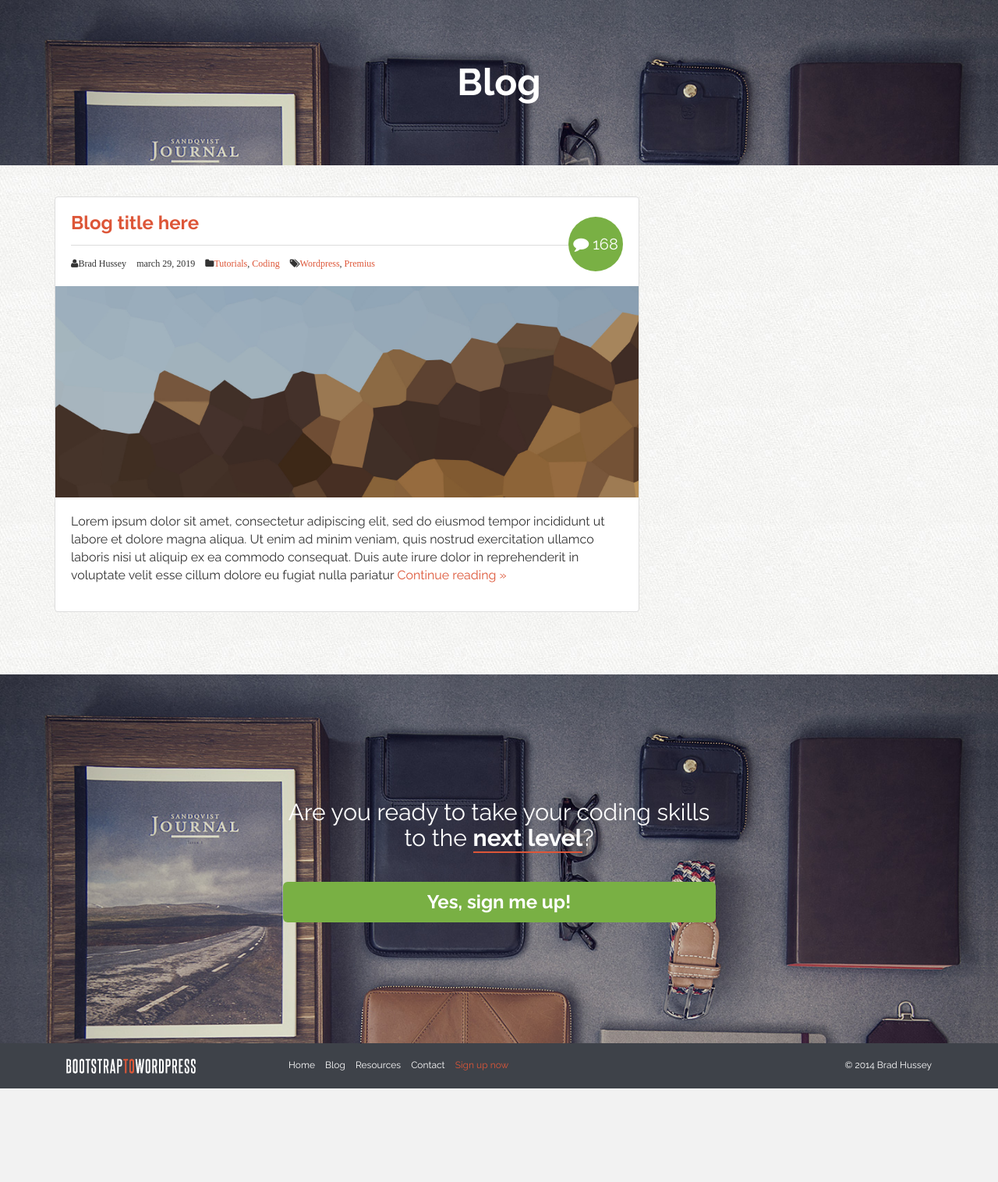
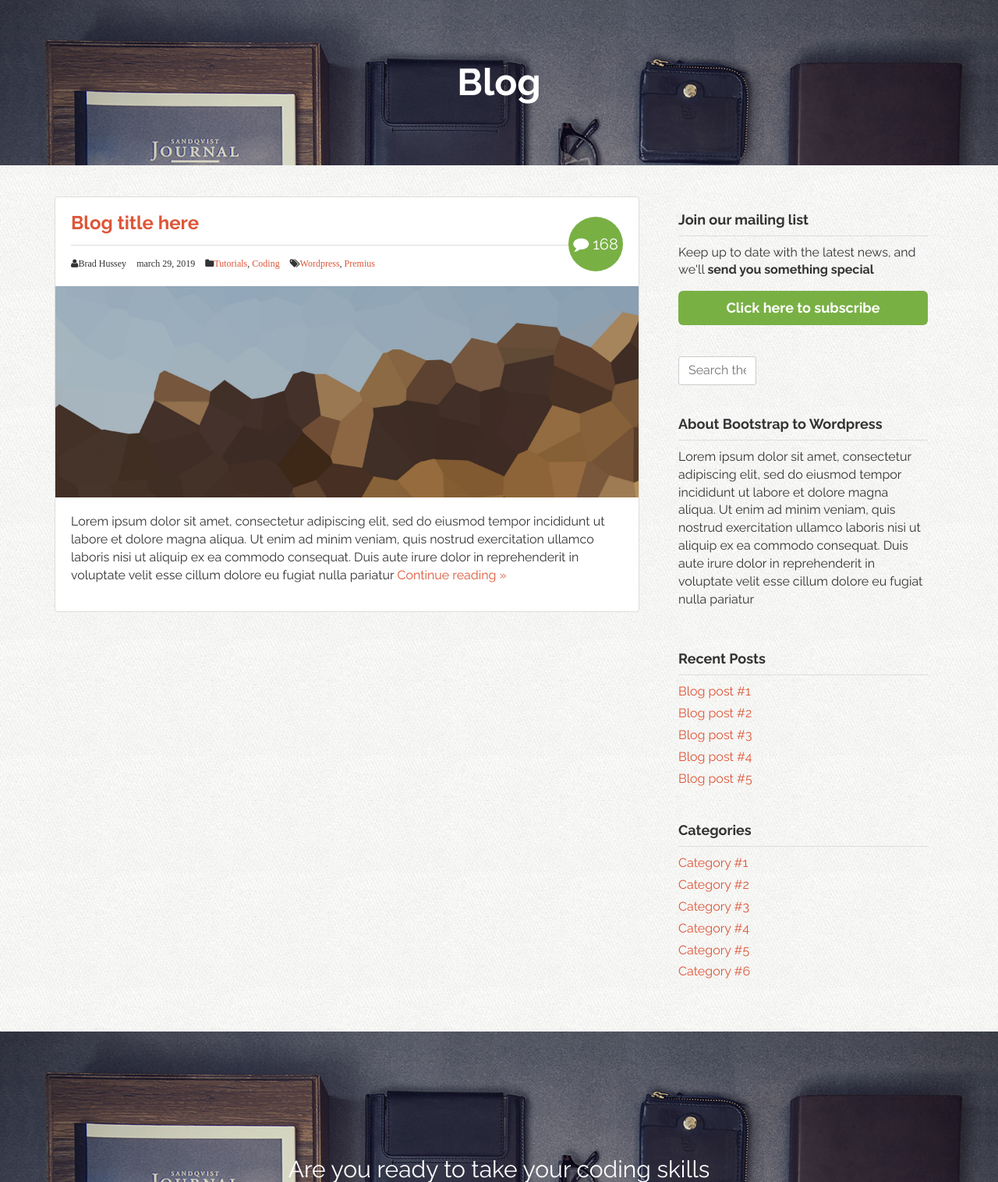
Before and after one commit to Z-Jonesy/B2W, a PHP site: page /blog.html in a window 1280 px wide. Shown: the part 51-1567 px from the top of the page at 78% size. Before the commit the page ends 1447 px from the top, so only its background shows below. Run offline with PHP 8.4, Linux system fonts and the light colour scheme.

Commit message:
add blog sidebar and css

```diff
--- a/assets/css/custom.css
+++ b/assets/css/custom.css
@@ -373,7 +373,7 @@ footer li.signup-link a:hover{
 }
 
 /* BLOG */
-.post {
+.post, widget {
   position: relative;
   border: solid 1px #ddd;
   background: white;
@@ -407,6 +407,28 @@ footer li.signup-link a:hover{
 }
 .post-details i.fa:first-child {
   padding: 0;
+}
+/* WIDGETS */
+
+.widget{
+  padding: 20px;
+}
+.widget h4 {
+  margin: 0 0 10px;
+  padding: 0 0 10px;
+  border-bottom: solid 1px #ddd;
+}
+.widget ul{
+  list-style: none;
+  margin: 0;
+  padding: 0;
+}
+.widget ul li{
+  margin: 0 0 5px;
+}
+.widget ul li:hover {
+  position: relative;
+  left: 1px;
 }
 
 /* COMMENTS */
@@ -457,6 +479,31 @@ i.ci{
 .ci.ci-instructor { background-position: -160px 0;}
 .ci.ci-device     { background-position: -200px 0;}
 
+/* FORMS */
+
+label{
+  display: block;
+  font-weight: bold;
+}
+input[type="text"],
+input[type="email"],
+input[type="url"],
+input[type="password"],
+input[type="search"],
+textarea {
+  color: #666;
+  border: 1px solid #ccc;
+  -webkit-border-radius: 3px;
+  -moz-border-radius: 3px;
+  border-radius: 3px;
+  display: block;
+  -webkit-box-sizing: border-box;
+  -moz-box-sizing: border-box;
+  box-sizing: border-box;
+  width: 100px;
+  padding: 6px 12px;
+}
+
 
 /* MEDIA QUERIES */
 @media screen and (max-width: 991px) {
--- a/blog.html
+++ b/blog.html
@@ -91,6 +91,50 @@
                 </div> <!-- post-excerpt -->
             </article> <!-- article -->
         </main> <!-- main -->
+
+        <!-- SIDEBAR --------------------------------------------------------------->
+        <aside class="col-sm-4">
+            <div class="widget">
+                <h4>Join our mailing list</h4>
+                <p>Keep up to date with the latest news, and we'll <strong>send you something special</strong></p>
+                <button class="btn btn-success btn-lg btn-block" data-toggle="modal" data-target="#myModal">
+                    Click here to subscribe
+                </button>
+            </div> <!-- widget -->
+            <div class="widget">
+                <form role="form" class="search-form" >
+                    <label for="sidebar-search" class="sr-only"></label>
+                    <input type="text" id="sidebar-search" placeholder="Search the blog...">
+                </form>
+            </div> <!-- widget -->
+            <div class="widget">
+                <h4>About Bootstrap to Wordpress</h4>
+                <p>Lorem ipsum dolor sit amet, consectetur adipiscing elit, sed do eiusmod tempor incididunt ut labore et dolore magna aliqua. Ut enim ad minim veniam, quis nostrud exercitation ullamco laboris nisi ut aliquip ex ea commodo consequat. Duis aute irure dolor in reprehenderit in voluptate velit esse cillum dolore eu fugiat nulla pariatur</p>
+            </div> <!-- widget -->
+            <div class="widget">
+                <h4>Recent Posts</h4>
+                <ul>
+                    <li><a href="">Blog post #1</a></li>
+                    <li><a href="">Blog post #2</a></li>
+                    <li><a href="">Blog post #3</a></li>
+                    <li><a href="">Blog post #4</a></li>
+                    <li><a href="">Blog post #5</a></li>
+                </ul>
+            </div> <!-- widget -->
+            <div class="widget">
+                <h4>Categories</h4>
+                <ul>
+                    <li><a href="">Category #1</a></li>
+                    <li><a href="">Category #2</a></li>
+                    <li><a href="">Category #3</a></li>
+                    <li><a href="">Category #4</a></li>
+                    <li><a href="">Category #5</a></li>
+                    <li><a href="">Category #6</a></li>
+                </ul>
+            </div> <!-- widget -->
+        </aside>
+
+
     </div>  <!-- row -->
 </div>  <!-- container -->
 
```
